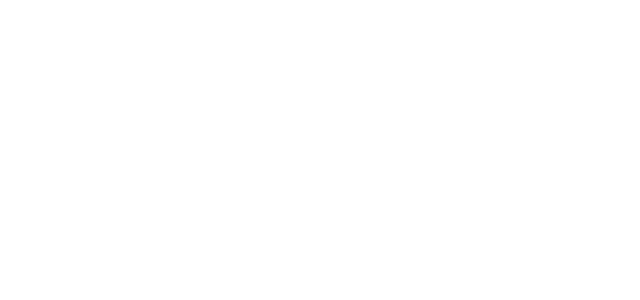
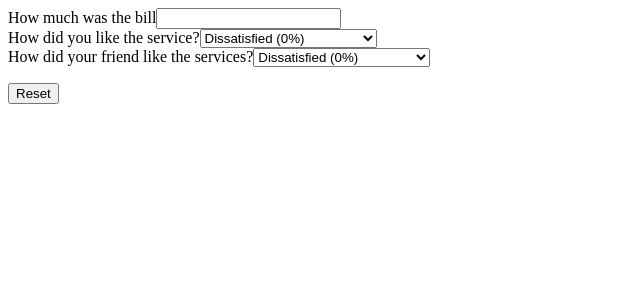
Before and after one commit to FortunateOmonuwa/Tip-Calculator, a React (Vite) app: page / in a window 1280 px wide. Shown: the top 300 px of the page, without its empty margins (0-640 px from the left). Built offline with nearby package versions, Linux system fonts and the light colour scheme.

Commit message:
add props to components

```diff
--- a/src/App.jsx
+++ b/src/App.jsx
@@ -1,7 +1,42 @@
 import { useState } from "react";
+import Review from "./Review";
+//import Review2 from "./Review2";
+import Text from "./Text";
+import Button from "./Button";
+import Bill from "./Bill";
+function App() {
+  const [state, setState] = useState({
+    bill: "",
+    review1: "",
+    review2: "",
+  });
+  function handleChange() {}
+  return (
+    <>
+      <Bill value={state.bill} name="bill" text="How much was the bill" />
+      <Review
+        text="How did you like the service?"
+        option1="Dissatisfied"
+        option2="Okay"
+        option3="Good"
+        option4="Amazing"
+        value={state.review1}
+        name="review1"
+      />
+      <Review
+        text="How did your friend like the services?"
+        option1="Dissatisfied"
+        option2="Okay"
+        option3="Good"
+        option4="Amazing"
+        value={state.review2}
+        name="review2"
+      />
 
-function App() {
-  return <></>;
+      <Text />
+      <Button />
+    </>
+  );
 }
 
 export default App;
--- a/src/Bill.jsx
+++ b/src/Bill.jsx
@@ -1,8 +1,8 @@
-export default function Bill() {
+export default function Bill({ value, name, text }) {
   return (
     <div>
-      <span></span>
-      <input type="text" />
+      <span>{text}</span>
+      <input type="text" value={value} name={name} />
     </div>
   );
 }
--- a/src/Button.jsx
+++ b/src/Button.jsx
@@ -1,3 +1,3 @@
 export default function Button() {
-  return <button></button>;
+  return <button>Reset</button>;
 }
--- a/src/Review.jsx
+++ b/src/Review.jsx
@@ -1,8 +1,21 @@
-export default function Review1() {
+export default function Review({
+  text,
+  option1,
+  option2,
+  option3,
+  option4,
+  value,
+  name,
+}) {
   return (
     <div>
-      <span></span>
-      <input type="text" />
+      <span>{text}</span>
+      <select name={name} id="" value={value}>
+        <option value={option1}>Dissatisfied (0%)</option>
+        <option value={option2}>It was okay (5%)</option>
+        <option value={option3}>It was good (10%)</option>
+        <option value={option4}>Absolutely amazing (20%)</option>
+      </select>
     </div>
   );
 }
```
Also changed, not shown: src/Review2.jsx (deleted, +0 -8 lines).
